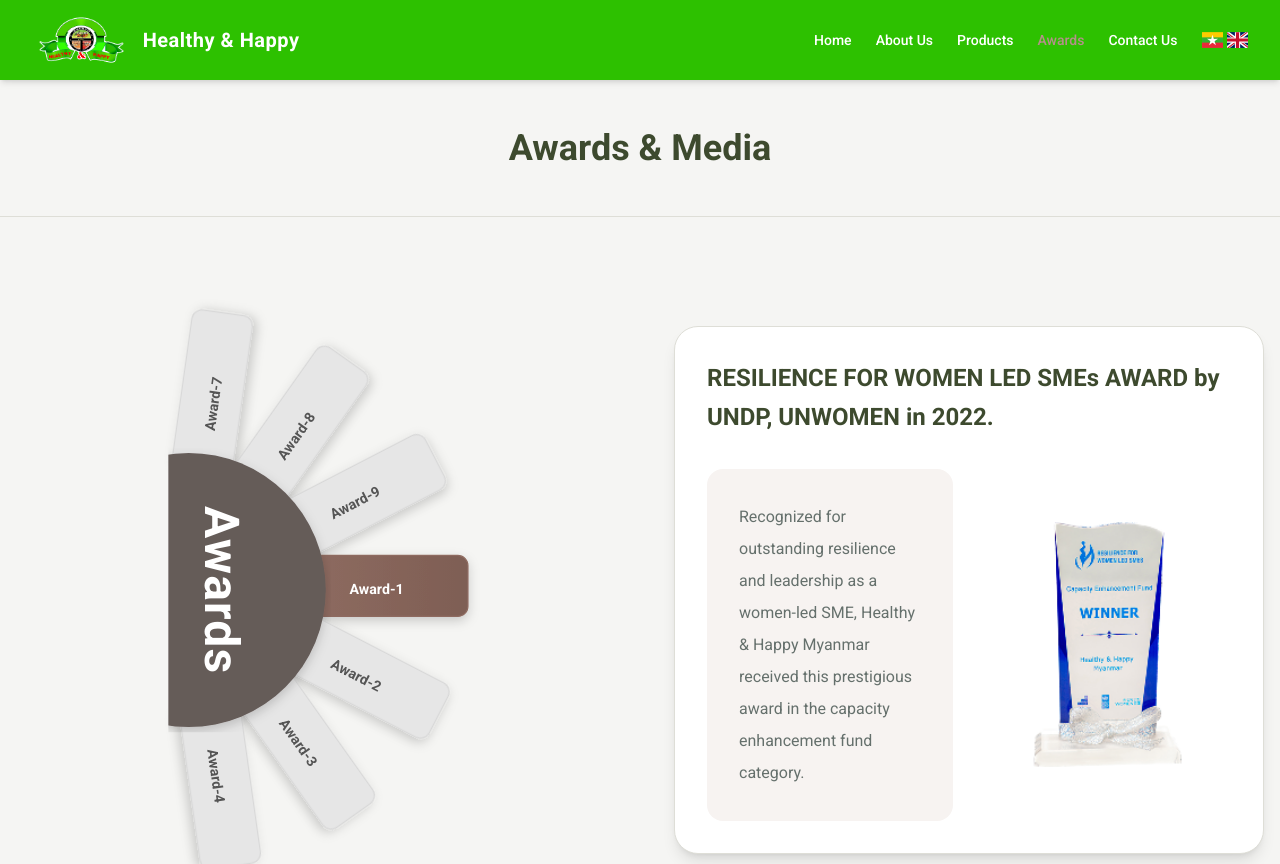
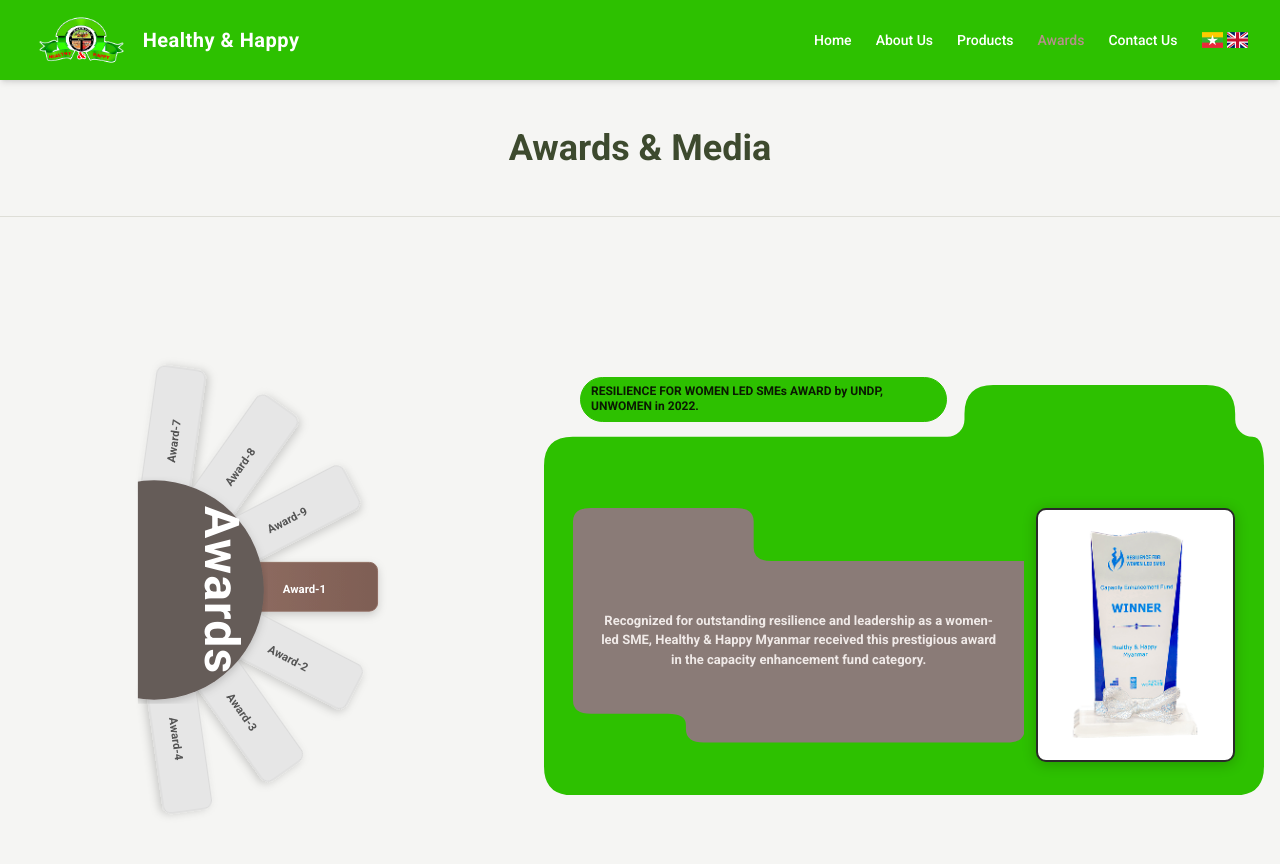
Before and after one commit to UTYCC-IS-Department/Healthy-Happy, a Next.js app: page /en/awards in a window 1280 px wide. Shown: the top 864 px of the page. Built offline with nearby package versions, Linux system fonts and the light colour scheme.

Commit message:
design awards detail box

```diff
--- a/src/app/[locale]/awards/page.tsx
+++ b/src/app/[locale]/awards/page.tsx
@@ -124,6 +124,179 @@
 import CertificationBlock from "@/components/certification-block";
 import { assets } from "@/lib/site-data";
 
+/* ================================================================
+
+
+================================================================ */
+const FOLDER_VB = "0 0 500 285";
+const FOLDER_PATH =
+
+  "M312 0 L460 0 Q480 0 480 20" +
+  " L480 24 A12 12 0 0 0 492 36" +
+  " Q500 36 500 56" +
+  " L500 265 Q500 285 480 285" +
+  " L20 285 Q0 285 0 265" +
+  " L0 56 Q0 36 20 36" +
+  " L280 36 A12 12 0 0 0 292 24" +
+  " L292 20 Q292 0 312 0 Z";
+
+const DOC_VB = "0 0 300 230";
+const DOC_PATH =
+
+  "M12 0 L108 0 Q120 0 120 12" +
+  " L120 36 Q120 48 132 48" +
+  " L300 48" +
+  " L300 200 Q300 212 288 212" +
+  " L87 212 Q75 212 75 200" +
+  " L75 196 Q75 186 63 186" +
+  " L12 186 Q0 186 0 174" +
+  " L0 12 Q0 0 12 0 Z";
+
+/* ── FolderCard ──────────────────────────────────────────────────
+
+──────────────────────────────────────────────────────────────── */
+function FolderCard({
+  title,
+  children,
+}: {
+  title: string;
+  children: React.ReactNode;
+}) {
+  return (
+    <div style={{ position: "relative", paddingBottom: "57%" }}>
+
+      {/* SVG backdrop */}
+      <svg
+        viewBox={FOLDER_VB}
+        xmlns="http://www.w3.org/2000/svg"
+        style={{ position: "absolute", inset: 0, width: "100%", height: "100%" }}
+        aria-hidden="true"
+      >
+        <path fill="#2dc100" d={FOLDER_PATH} />
+      </svg>
+
+      {/* ── Title — top-LEFT of body*/}
+      <div
+        style={{
+          position: "absolute",
+          left: "5%",
+          top: "-2%",
+          right: "44%",
+          height: "11%",
+          display: "flex",
+          alignItems: "center",
+          border: "1.5px solid #2dc100",
+          borderRadius: 30,
+          justifyContent: "center",
+          padding: "4px 10px",
+          background: "#2dc100 ",
+          overflow: "hidden",
+        }}
+      >
+        <p
+          style={{
+            margin: 0,
+            fontSize: "clamp(8px, 1.1vw, 12px)",
+            fontWeight: 700,
+            color: "#0a1a02",
+            lineHeight: 1.3,
+            display: "-webkit-box",
+            WebkitLineClamp: 2,
+            WebkitBoxOrient: "vertical",
+            overflow: "hidden",
+          }}
+        >
+          {title}
+        </p>
+      </div>
+
+      {/* ── Cards row — DocCard + Troph */}
+      <div
+        style={{
+          position: "absolute",
+          top: "30%",
+          left: "4%",
+          right: "4%",
+          bottom: "8%",
+          display: "flex",
+          gap: 12,
+          alignItems: "stretch",
+        }}
+      >
+        {children}
+      </div>
+    </div>
+  );
+}
+
+/* ── DocCard ─────────────────────────────────────────────────────
+
+──────────────────────────────────────────────────────────────── */
+function DocCard({ description }: { description: string }) {
+  return (
+    <div style={{ flex: 1, position: "relative", minWidth: 0 }}>
+      {/* SVG backdrop */}
+      <svg
+        viewBox={DOC_VB}
+        xmlns="http://www.w3.org/2000/svg"
+        preserveAspectRatio="none"
+        style={{ position: "absolute", inset: 0, width: "100%", height: "100%", display: "block" }}
+        aria-hidden="true"
+      >
+        <path fill="#8a7b77" d={DOC_PATH} />
+      </svg>
+
+      {/* Description text */}
+      <div
+        style={{
+          position: "absolute",
+          top: "25%",
+          left: "6%",
+          right: "6%",
+          bottom: "21%",
+          display: "flex",
+          alignItems: "center",
+          justifyContent: "center",
+        }}
+      >
+        <p style={{ margin: 0, textAlign: "center", fontSize: "clamp(10px,1.3vw,13px)", fontWeight: 600, lineHeight: 1.5, color: "#f0eae8" }}>
+          {description}
+        </p>
+      </div>
+    </div>
+  );
+}
+
+/* ── TrophyCard ──────────────────────────────────────────────────
+
+──────────────────────────────────────────────────────────────── */
+function TrophyCard({ title }: { title: string }) {
+  return (
+    <div
+      style={{
+        width: "30%",
+        flexShrink: 0,
+        background: "#ffffff",
+        borderRadius: 10,
+        border: "2.5px solid #2a2a2a",
+        display: "flex",
+        alignItems: "center",
+        justifyContent: "center",
+        padding: 10,
+        boxShadow: "0 2px 14px rgba(0,0,0,0.22)",
+      }}
+    >
+      <Image
+        src={assets.award}
+        alt={title}
+        width={120}
+        height={180}
+        style={{ width: "100%", height: "auto", objectFit: "contain" }}
+      />
+    </div>
+  );
+}
+
 const awards = [
   {
     label: "Award-1",
@@ -188,35 +361,18 @@
 
       {/* Awards */}
       <section className="mx-auto  px-4 py-12">
-        <div className="grid items-center justify-between gap-2 lg:grid-cols-[650px_1fr]">
+        <div className="grid items-center justify-between gap-2 lg:grid-cols-[520px_1fr]">
           {/* Wheel */}
           <div className="flex justify-center ">
             <AwardWheel awards={awards} activeAward={activeAward} onSelect={setActiveAward} />
           </div>
 
-          {/* Detail */}
+          {/* Detail — folder shape */}
           <div>
-            <article className="rounded-3xl border border-gray-200 bg-white p-8 shadow-lg">
-              <h2 className="mb-8 text-2xl font-bold leading-relaxed text-primary">
-                {award.title}
-              </h2>
-
-              <div className="grid gap-8 lg:grid-cols-2">
-                <div className="flex items-center rounded-2xl bg-[#F7F3F1] p-8">
-                  <p className="leading-8 text-muted">{award.description}</p>
-                </div>
-
-                <div className="flex justify-center">
-                  <Image
-                    src={assets.award}
-                    alt={award.title}
-                    width={250}
-                    height={320}
-                    className="h-auto w-52 object-contain"
-                  />
-                </div>
-              </div>
-            </article>
+            <FolderCard title={award.title}>
+              <DocCard description={award.description} />
+              <TrophyCard title={award.title} />
+            </FolderCard>
           </div>
         </div>
       </section>
```
